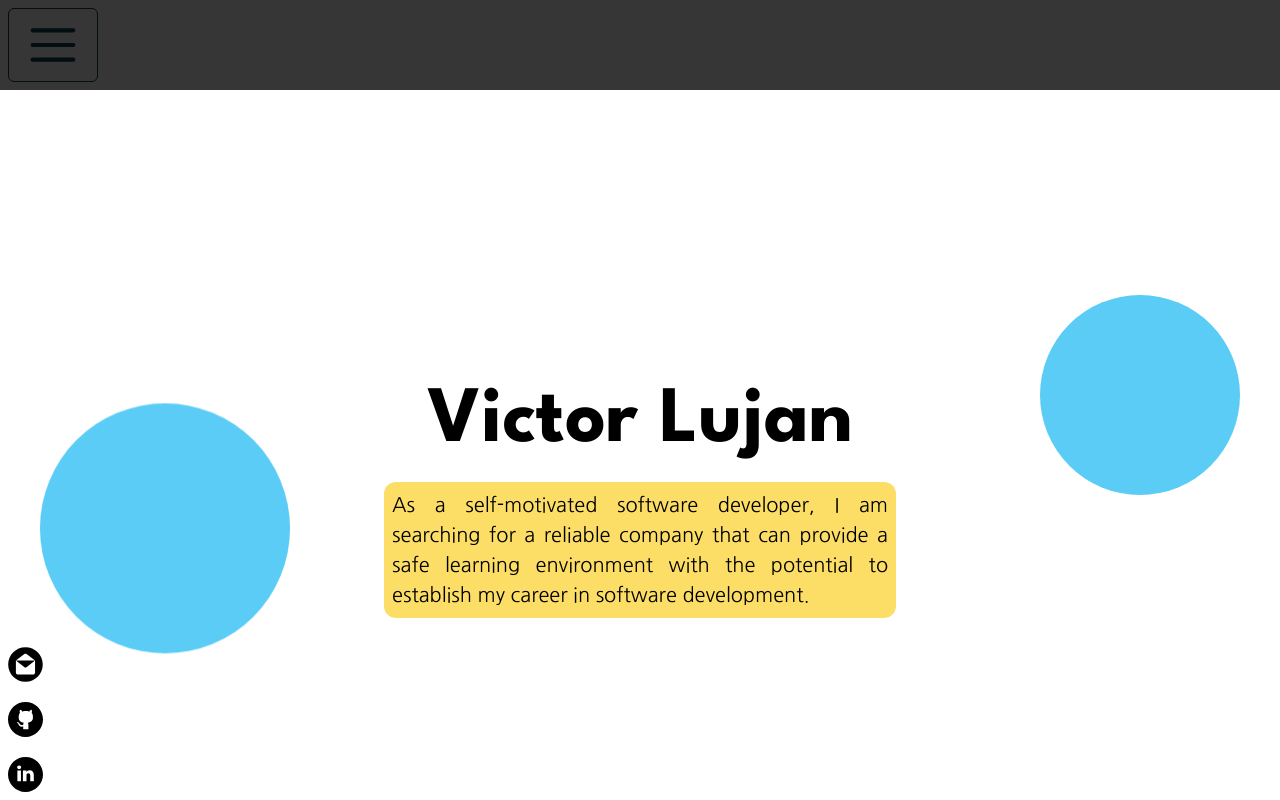
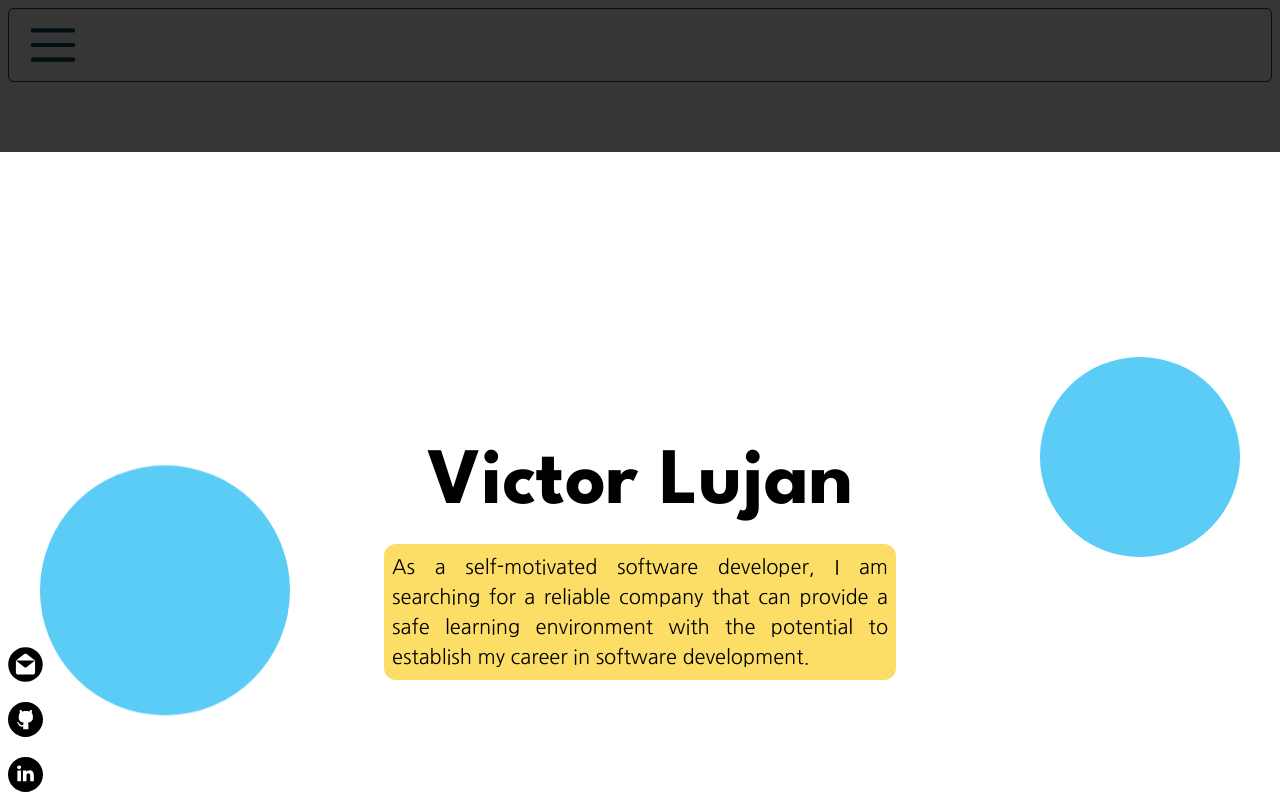
Before and after one commit to VMLujanJr/portfolio, a React (Create React App) app: page / in a window 1280 px wide. Shown: the top 800 px of the page. Built offline with nearby package versions, Linux system fonts and the light colour scheme; a web font is replaced by a local one.

Commit message:
initial menu revamp

```diff
--- a/src/App.js
+++ b/src/App.js
@@ -4,6 +4,7 @@ import Featured from './components/Featured';
 import Footer from './components/Footer';
 /* import Hero from './components/Hero'; */
 import Intro from './components/Intro';
+import Menu from './components/Menu';
 import Navigation from './components/Navigation';
 import './App.css';
 import './output.css';
@@ -26,12 +27,18 @@ const App = () => {
         <Intro></Intro>
       ) : (
         <div className='w-full'>
-          <Navigation
+          {/* <Navigation
             isAboutSelected={isAboutSelected}
             setAboutSelected={setAboutSelected}
             isPortfolioSelected={isPortfolioSelected}
             setPortfolioSelected={setPortfolioSelected}
-          ></Navigation>
+          ></Navigation> */}
+          <Menu
+            isAboutSelected={isAboutSelected}
+            setAboutSelected={setAboutSelected}
+            isPortfolioSelected={isPortfolioSelected}
+            setPortfolioSelected={setPortfolioSelected}
+          ></Menu>
           <main className='divide-y divide-dashed'>
             {isAboutSelected ? (
               <>
--- /dev/null
+++ b/src/components/Menu/index.js
@@ -0,0 +1,68 @@
+import React, { Fragment } from 'react';
+import { Transition } from '@headlessui/react';
+import { Bars3Icon } from '@heroicons/react/20/solid';
+
+const Menu = (props) => {
+    const {
+        setAboutSelected,
+        setPortfolioSelected,
+    } = props;
+
+    const aboutHandler = () => {
+        setAboutSelected(true);
+        setPortfolioSelected(false);
+    };
+
+    const portfolioHandler = () => {
+        setAboutSelected(false);
+        setPortfolioSelected(true);
+    };
+
+    const menuItems = [
+        { href: '#', label: 'About', target: '_self', function: aboutHandler },
+        { href: '#', label: 'Portfolio', target: '_self', function: portfolioHandler },
+        { href: 'https://drive.google.com/file/d/1BWV-UVg0WKeqpTIT8HTKvrcJ6F-1EHg-/view', label: 'Resume', target: '_blank' }
+    ];
+
+    return (
+        <header className='flex flex-col max-h-full w-screen'>
+            <div className='laptop:flex bg-c-gray text-c-black justify-start relative p-2'>
+                <nav className='flex flex-col max-h-full w-screen'>
+                    <button className='inline-flex justify-start rounded-md border bg-white px-4 py-2 text-lg'>
+                        <Bars3Icon className='w-14 h-14 hover:text-c-blue active:text-c-blue' aria-hidden='true' />
+                    </button>
+                    <Transition
+                        as={Fragment}
+                        show={true}
+                        enter='transition ease-out duration-100'
+                        enterFrom='transform opacity-0 scale-95'
+                        enterTo='transform opacity-100 scale-100'
+                        leave='transition ease-in duration-75'
+                        leaveFrom='transform opacity-100 scale-100'
+                        leaveTo='transform opacity-0 scale-95'
+                    >
+                        <div className='bg-c-white laptop:bg-c-transparent laptop:relative absolute left-2.5 z-10 mt-2 w-auto origin-top-right rounded-md shadow-lg laptop:shadow-none laptop:rounded-none focus:outline-none'>
+                            <ul className='font-League font-bold py-1 laptop:flex'>
+                                {menuItems.map((item) => (
+                                    <li key={item.href}>
+                                        <a
+                                            href={item.href}
+                                            target={item.target}
+                                            rel={'noreferrer'}
+                                            onClick={item.function}
+                                            className='text-c-black hover:text-c-gray block px-4 py-2 text-xl animate-nav3-down laptop:animate-nav3-slide laptop:text-c-white active:text-c-yellow'
+                                        >
+                                            {item.label}
+                                        </a>
+                                    </li>
+                                ))}
+                            </ul>
+                        </div>
+                    </Transition>
+                </nav>
+            </div>
+        </header>
+    )
+};
+
+export default Menu;
--- a/src/components/Navigation/index.js
+++ b/src/components/Navigation/index.js
@@ -46,7 +46,7 @@ const Navigation = (props) => {
                                 leaveFrom='transform opacity-100 scale-100'
                                 leaveTo='transform opacity-0 scale-95'
                             >
-                                <Menu.Items className='bg-c-white laptop:bg-c-transparent laptop:relative absolute left-2.5 z-10 mt-2 w-auto origin-top-right rounded-md shadow-lg laptop:shadow-none laptop:rounded-none focus:outline-none'>
+                                <Menu.Items static className='ui-open:bg-c-blue bg-c-white laptop:bg-c-transparent laptop:relative absolute left-2.5 z-10 mt-2 w-auto origin-top-right rounded-md shadow-lg laptop:shadow-none laptop:rounded-none focus:outline-none'>
                                     <div className='font-League font-bold py-1 laptop:flex'>
                                         {menuItems.map((item) => (
                                             <Menu.Item key={item.href} as={Fragment}>
--- a/src/output.css
+++ b/src/output.css
@@ -575,6 +575,10 @@ video {
   .container {
     max-width: 1280px;
   }
+}
+
+.static {
+  position: static;
 }
 
 .absolute {
@@ -1162,6 +1166,11 @@ video {
   color: rgb(91 204 246 / var(--tw-text-opacity));
 }
 
+.hover\:text-c-gray:hover {
+  --tw-text-opacity: 1;
+  color: rgb(54 54 54 / var(--tw-text-opacity));
+}
+
 .focus\:outline-none:focus {
   outline: 2px solid transparent;
   outline-offset: 2px;
@@ -1175,6 +1184,11 @@ video {
 .active\:text-c-yellow:active {
   --tw-text-opacity: 1;
   color: rgb(252 222 103 / var(--tw-text-opacity));
+}
+
+.active\:text-c-gray:active {
+  --tw-text-opacity: 1;
+  color: rgb(54 54 54 / var(--tw-text-opacity));
 }
 
 @media (min-width: 575px) {
--- a/tailwind.config.js
+++ b/tailwind.config.js
@@ -1,5 +1,4 @@
 /** @type {import('tailwindcss').Config} */
-const plugin = require('tailwindcss/plugin')
 
 module.exports = {
   content: [
@@ -230,7 +229,7 @@ module.exports = {
       }
     },
     plugins: [
-      require('@headlessui/tailwindcss')
+      require('@headlessui/tailwindcss')({ prefix: 'ui'})
     ]
   }
 };
```
